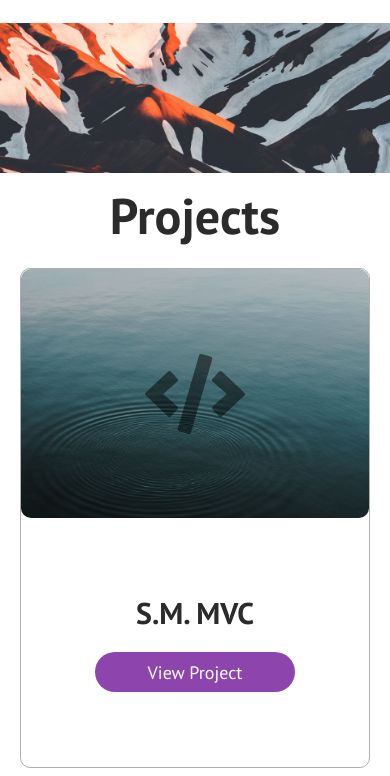
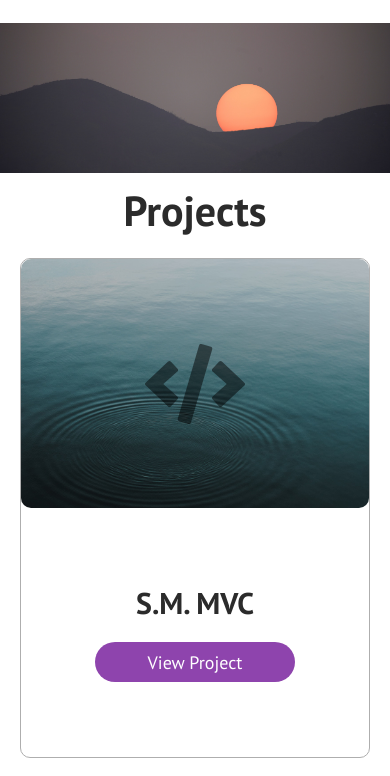
Before and after one commit to Texmo100/Developer-profile-IIR, a React (Create React App) app: page /projects in a window 390 px wide. Shown: the top 776 px of the page. Built offline with nearby package versions, Linux system fonts and the light colour scheme.

Commit message:
PagesWrapper added to the project and App.css file modificated

```diff
--- a/src/App.css
+++ b/src/App.css
@@ -24,69 +24,7 @@ ul{
   margin: 0;
   padding: 0;
 }
-/*---- General inner pages styles ----*/
-.wrapper-inner-pages{
-  height: 100%;
-  display: grid;
-  grid-template-columns: repeat(12, 1fr);
-  grid-template-rows: 15rem minmax(75vh, 100%) 15rem;
-}
-.header-image, .content-page, .footer{
-  grid-column: 1 / -1;
-}
-.header-image-contact-me{
-  background-image: url('./assets/img-bar.jpg');
-  background-position: center center;
-  background-size: cover;
-  background-repeat: no-repeat;
-}
-.header-image-about-me{
-  background-image: url('./assets/profile-01.jpg');
-  background-position: center center;
-  background-size: cover;
-  background-repeat: no-repeat;
-}
-.header-image-projects{
-  background-image: url('./assets/profile-02.jpg');
-  background-position: center center;
-  background-size: cover;
-  background-repeat: no-repeat;
-}
-.header-image-project-details{
-  background-image: url('./assets/project-background.jpg');
-  background-position: center center;
-  background-size: cover;
-  background-repeat: no-repeat;
-}
-.content-page{
-  display: flex;
-  justify-content: center;
-  align-items: center;
-}
-.container-inner-pages{
-  width: 80%;
-  height: 100%;
-  background-color: var(--white);
-  border-radius: 1rem;
-  margin-top: -5rem;
-  margin-bottom: 5rem;
-  padding: 1rem;
-}
-@media screen and (max-width: 980px){
-  .container-inner-pages{
-    width: 95%;
-    margin-top: 0;
-    margin-bottom: 0;
-  }
-}
-.title-page{
-  font-size: 5rem;
-  color: var(--main-color-2);
-}
 /*---- Contact me page styles ----*/
-.title-page-contact-me{
-  text-align: center;
-}
 .container-contact-info{
   height: 100%;
   display: flex;
@@ -108,15 +46,6 @@ ul{
   margin-left: 1rem;
 }
 /*---- About me page styles ----*/
-.title-page-about-me{
-  margin-left: 2rem;
-}
-@media screen and (max-width: 980px){
-  .title-page-about-me{
-    margin-left: 0;
-    text-align: center;
-  }
-}
 .container-about-me-content{
   height: calc(100% - 10rem);
   display: grid;
@@ -274,9 +203,6 @@ ul{
   margin: 1rem 0;
 }
 /*---- Projects page styles ----*/
-.title-page-projects{
-  text-align: center;
-}
 .container-cards-projects-page{
   height: calc(100% - 10rem);
   display: grid;
--- a/src/Components/Pages/AboutMePage/AboutMe/AboutMe.js
+++ b/src/Components/Pages/AboutMePage/AboutMe/AboutMe.js
@@ -1,20 +1,12 @@
 import React from 'react';
-import GlobalHeader from '../../../UI/GlobalHeader';
-import FooterSection from '../../../UI/FooterSection/FooterSection';
+import PagesWrapper from '../../../UI/PagesWrapper/PagesWrapper';
 import AboutMeContent from '../Sections/AboutMeContent';
 
 const AboutMe = () => {
   return (
-    <div className="wrapper-inner-pages">
-      <GlobalHeader image="header-image-about-me"/>
-      <div className="content-page">
-        <div className="container-inner-pages">
-          <h1 className="title-page title-page-about-me">About me</h1>
-          <AboutMeContent />
-        </div>
-      </div>
-      <FooterSection />
-    </div>
+    <PagesWrapper classNameTitle="left" title="About me">
+      <AboutMeContent />
+    </PagesWrapper>
   )
 }
 
--- a/src/Components/Pages/ContactMePage/ContactMe/ContactMe.js
+++ b/src/Components/Pages/ContactMePage/ContactMe/ContactMe.js
@@ -1,21 +1,13 @@
 import React from 'react';
-import GlobalHeader from '../../../UI/GlobalHeader';
+import PagesWrapper from '../../../UI/PagesWrapper/PagesWrapper';
 import ContactInfo from '../Sections/ContactInfo';
-import FooterSection from '../../../UI/FooterSection/FooterSection';
 
 
 const ContactMe = () => {
     return (
-        <div className="wrapper-inner-pages">
-            <GlobalHeader image="header-image-contact-me"/>
-            <div className="content-page">
-                <div className="container-inner-pages">
-                    <h1 className="title-page title-page-contact-me">Contact me</h1>
-                    <ContactInfo />
-                </div>
-            </div>
-            <FooterSection />
-        </div>
+        <PagesWrapper classNameTitle="center" title="Contact me">
+            <ContactInfo />
+        </PagesWrapper>
     )
 }
 
--- a/src/Components/Pages/ProjectDetailsPage/ProjectDetails.js
+++ b/src/Components/Pages/ProjectDetailsPage/ProjectDetails.js
@@ -1,24 +1,16 @@
 import React from 'react';
-import GlobalHeader from '../../UI/GlobalHeader';
-import FooterSection from '../../UI/FooterSection/FooterSection';
-import {useLocation} from "react-router-dom";
-import ProjectDetailsContent from './ProjectDetailsContent'
+import { useLocation } from "react-router-dom";
+import PagesWrapper from '../../UI/PagesWrapper/PagesWrapper';
+import ProjectDetailsContent from './ProjectDetailsContent';
 
 const ProjectDetails = () => {
     const location = useLocation()
-    const {state} = location //all project data
+    const { state } = location //all project data
 
     return (
-        <div className="wrapper-inner-pages">
-            <GlobalHeader image="header-image-project-details" />
-            <div className="content-page">
-                <div className="container-inner-pages">
-                    <h1 className="title-page title-page-about-me">{state.name}</h1>
-                    <ProjectDetailsContent project={state}/>
-                </div>
-            </div>
-            <FooterSection />
-        </div>
+        <PagesWrapper classNameTitle="left" title={state.name}>
+            <ProjectDetailsContent project={state}/>
+        </PagesWrapper>
     )
 }
 
--- a/src/Components/Pages/ProjectsPage/Projects.js
+++ b/src/Components/Pages/ProjectsPage/Projects.js
@@ -1,27 +1,19 @@
-import React, { useState} from 'react';
-import GlobalHeader from '../../UI/GlobalHeader';
+import React from 'react';
+import PagesWrapper from '../../UI/PagesWrapper/PagesWrapper';
 import CardProject from '../../UI/CardProject/CardProject';
-import FooterSection from '../../UI/FooterSection/FooterSection';
 import aboutMeData from '../../../data/aboutMeData';
 
 const Projects = () => {
-    const [data] = useState(aboutMeData)
-    const [projects] = useState(data.projects)
+    const { projects } = aboutMeData;
 
-    const projectsRenderCard = projects.map(item => <CardProject key={item.id} project={item}/>)
+    const projectsRenderCard = projects.map(item => <CardProject key={item.id} project={item} />)
+
     return (
-        <div className="wrapper-inner-pages">
-            <GlobalHeader image="header-image-projects"/>
-            <div className="content-page">
-                <div className="container-inner-pages">
-                    <h1 className="title-page title-page-projects">Projects</h1>
-                    <div className="container-cards-projects-page">
-                        {projectsRenderCard}
-                    </div>
-                </div>
+        <PagesWrapper classNameTitle="center" title="Projects">
+            <div className="container-cards-projects-page">
+                {projectsRenderCard}
             </div>
-            <FooterSection />
-        </div>
+        </PagesWrapper>
     )
 }
 
--- a/src/Components/UI/GlobalHeader.js
+++ /dev/null
@@ -1,10 +0,0 @@
-import React from 'react'
-
-
-const GlobalHeader = (props) => {
-    return(
-        <div className={`header-image ${props.image}`}></div>
-    )
-}
-
-export default GlobalHeader
--- /dev/null
+++ b/src/Components/UI/GlobalHeader/GlobalHeader.js
@@ -0,0 +1,10 @@
+import React from 'react';
+import styles from './GlobalHeader.module.css';
+
+const GlobalHeader = props => {
+    return(
+        <div className={`${styles['header-image']} ${styles[props.image]}`}></div>
+    );
+}
+
+export default GlobalHeader;
--- /dev/null
+++ b/src/Components/UI/GlobalHeader/GlobalHeader.module.css
@@ -0,0 +1,31 @@
+.header-image{
+    grid-column: 1 / -1;
+}
+
+.header-image-contact-me{
+    background-image: url('../../../assets/img-bar.jpg');
+    background-position: center center;
+    background-size: cover;
+    background-repeat: no-repeat;
+}
+
+.header-image-about-me{
+    background-image: url('../../../assets/profile-01.jpg');
+    background-position: center center;
+    background-size: cover;
+    background-repeat: no-repeat;
+}
+
+.header-image-projects{
+    background-image: url('../../../assets/profile-02.jpg');
+    background-position: center center;
+    background-size: cover;
+    background-repeat: no-repeat;
+}
+
+.header-image-project-details{
+    background-image: url('../../../assets/project-background.jpg');
+    background-position: center center;
+    background-size: cover;
+    background-repeat: no-repeat;
+}
--- /dev/null
+++ b/src/Components/UI/PagesWrapper/PagesWrapper.js
@@ -0,0 +1,29 @@
+import React from 'react';
+import GlobalHeader from '../GlobalHeader/GlobalHeader';
+import FooterSection from '../FooterSection/FooterSection';
+import styles from './PagesWrapper.module.css';
+
+const PagesWrapper = props => {
+    return (
+        <div className={styles["pages-wrapper"]}>
+            <GlobalHeader image="header-image-about-me" />
+            <div className={styles["body-page"]}>
+                <div className={styles["body-page-content"]}>
+                    <h1 className={
+                        `
+                            ${styles['body-page-content__title']}
+                            ${styles['body-page-content__title--'+props.classNameTitle]}
+                        `
+                    }>
+                        {props.title}
+                    </h1>
+
+                    {props.children}
+                </div>
+            </div>
+            <FooterSection />
+        </div>
+    );
+}
+
+export default PagesWrapper;
--- /dev/null
+++ b/src/Components/UI/PagesWrapper/PagesWrapper.module.css
@@ -0,0 +1,51 @@
+.pages-wrapper{
+    height: 100%;
+    display: grid;
+    grid-template-columns: repeat(12, 1fr);
+    grid-template-rows: 15rem minmax(75vh, 100%) 15rem;
+}
+
+.body-page{
+    grid-column: 1 / -1;
+    display: flex;
+    justify-content: center;
+    align-items: center;
+}
+
+.body-page-content{
+    width: 80%;
+    height: 100%;
+    background-color: var(--white);
+    border-radius: 1rem;
+    margin-top: -5rem;
+    margin-bottom: 5rem;
+    padding: 1rem;
+}
+
+@media screen and (max-width: 980px){
+    .body-page-content{
+        width: 95%;
+        margin-top: 0;
+        margin-bottom: 0;
+    }
+}
+
+.body-page-content__title{
+    font-size: 4.2rem;
+    color: var(--main-color-2);
+}
+
+.body-page-content__title--left{
+    margin-left: 2rem;
+}
+
+@media screen and (max-width: 980px){
+    .body-page-content__title--left{
+        margin-left: 0;
+        text-align: center;
+    }
+}
+
+.body-page-content__title--center{
+    text-align: center;
+}
```
